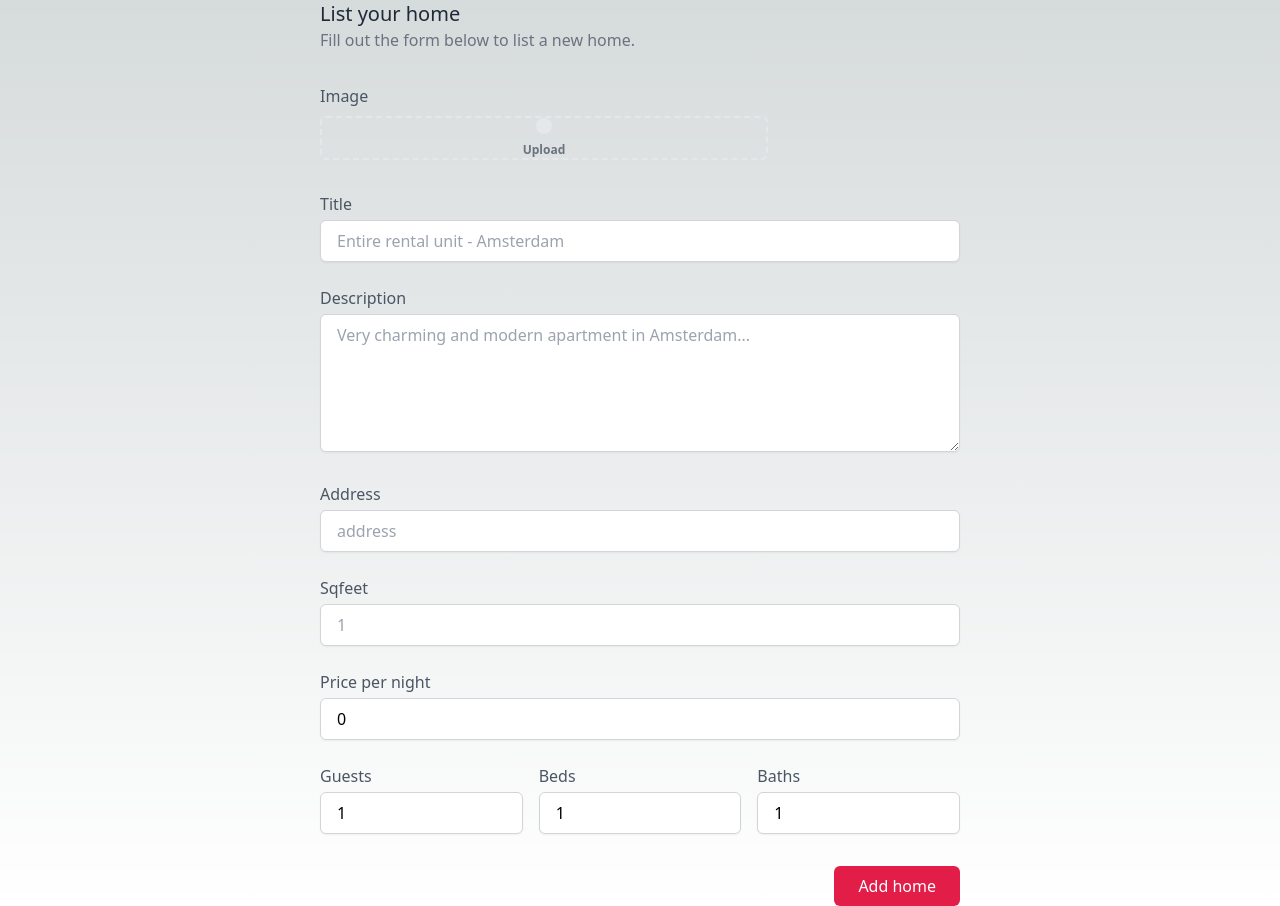
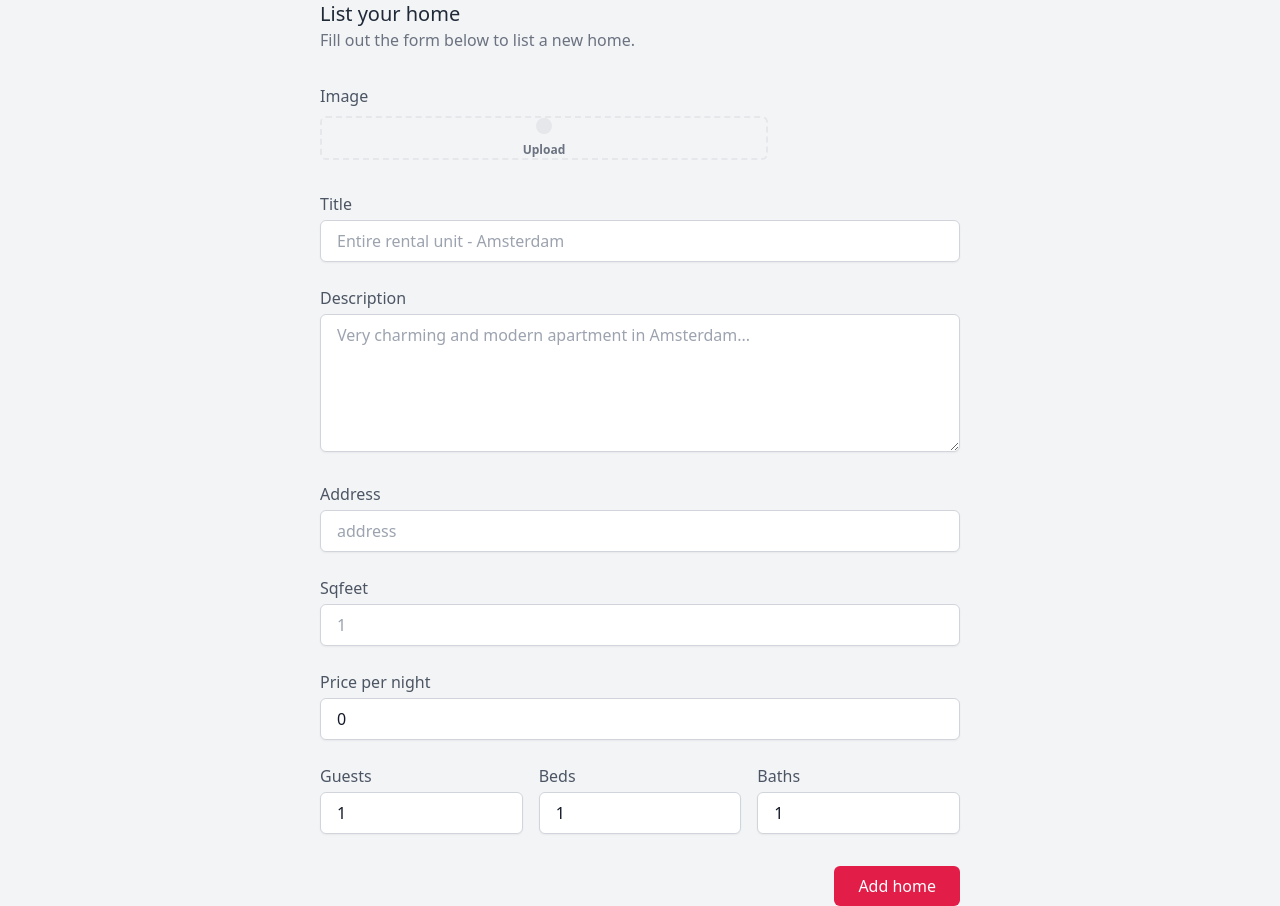
Before and after one commit to vineetk242000/repo-test, a Next.js app: page /create in a window 1280 px wide. Built offline with nearby package versions, Linux system fonts and the light colour scheme.

Commit message:
fix listing from css

```diff
--- a/src/components/ListingForm.js
+++ b/src/components/ListingForm.js
@@ -79,8 +79,8 @@ const ListingForm = ({
   };
 
   return (
-    <div>
-      <div className="mb-8 max-w-md">
+    <div className='' >
+      <div className="mb-8 max-w-md  ">
         <ImageUpload
           initialImage={{ src: image, alt: initialFormValues.title }}
           onChangePicture={upload}
@@ -94,13 +94,14 @@ const ListingForm = ({
         onSubmit={handleOnSubmit}
       >
         {({ isSubmitting, isValid }) => (
-          <Form className="space-y-8">
+          <Form className="space-y-8 text-gray-900 ">
             <div className="space-y-6">
               <Input
                 name="title"
                 type="text"
                 label="Title"
                 placeholder="Entire rental unit - Amsterdam"
+
                 disabled={disabled}
               />
 
--- a/src/pages/create.js
+++ b/src/pages/create.js
@@ -5,8 +5,8 @@ const Create = () => {
   const addHome = data => axios.post("/api/homes", data);
 
   return (
-    <div>
-      <div className="max-w-screen-sm mx-auto">
+    <div className="bg-gray-100" >
+      <div className="max-w-screen-sm mx-auto ">
         <h1 className="text-xl font-medium text-gray-800">List your home</h1>
         <p className="text-gray-500">
           Fill out the form below to list a new home.
```
